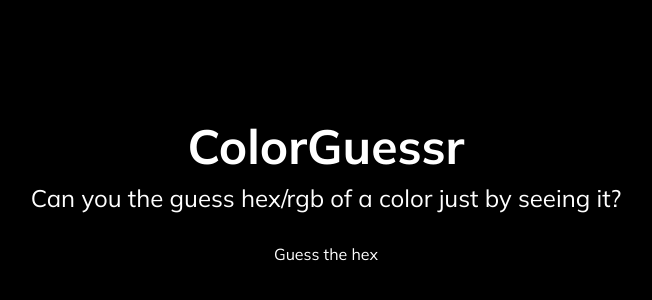
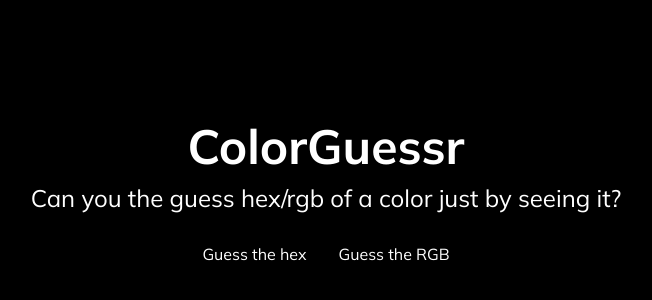
Before and after one commit to syntheit/colorguessr, a Next.js app: page / in a window 1280 px wide. Shown: the part 208-508 px from the top of the page, without its empty margins (314-966 px from the left). Built offline with nearby package versions, Linux system fonts and the light colour scheme.

Commit message:
Added rgb game

```diff
--- a/pages/index.tsx
+++ b/pages/index.tsx
@@ -1,25 +1,40 @@
 import { NextPage } from "next";
 import { useState } from "react";
 import { Button } from "../components/Button/Button";
-import { Game } from "../components/Game/Game";
+import { Game_Hex } from "../components/Game/Game_Hex";
+import { Game_RGB } from "../components/Game/Game_RGB";
 
 type Props = {};
 
 const Home: NextPage<Props> = () => {
-  const [startedGame, setStartedGame] = useState(false);
+  const [selectedHex, setSelectedHex] = useState(false);
+  const [selectedRGB, setSelectedRGB] = useState(false);
+
+  // use zustand to manage game states
 
   return (
     <div className="flex items-center justify-center h-full bg-black">
-      {startedGame ? (
-        <Game />
-      ) : (
+      {selectedHex && <Game_Hex />}
+      {selectedRGB && <Game_RGB />}
+      {!selectedHex && !selectedRGB && (
         <div className="flex items-center flex-col text-white">
           <h1 className="text-5xl font-bold mb-3">ColorGuessr</h1>
           <p className="text-2xl mb-8">
             Can you the guess hex/rgb of a color just by seeing it?
           </p>
           {/* buttons for hex, rgb, etc */}
-          <Button label="Guess the hex" onClick={() => setStartedGame(true)} />
+          <div className="flex">
+            <Button
+              label="Guess the hex"
+              onClick={() => setSelectedHex(true)}
+              className="mr-4"
+            />
+            <Button
+              label="Guess the RGB"
+              onClick={() => setSelectedRGB(true)}
+              className="ml-4"
+            />
+          </div>{" "}
         </div>
       )}
     </div>
```
